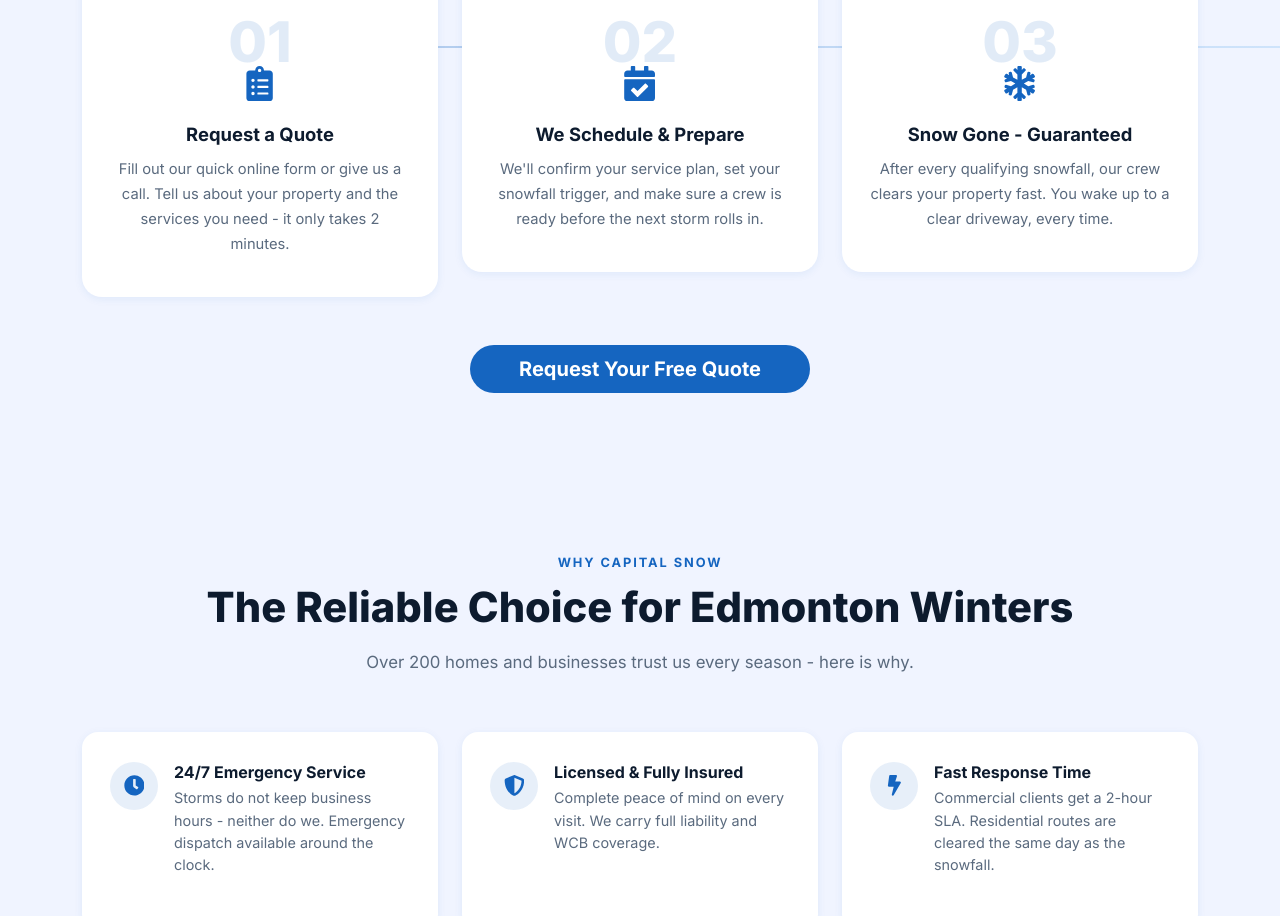
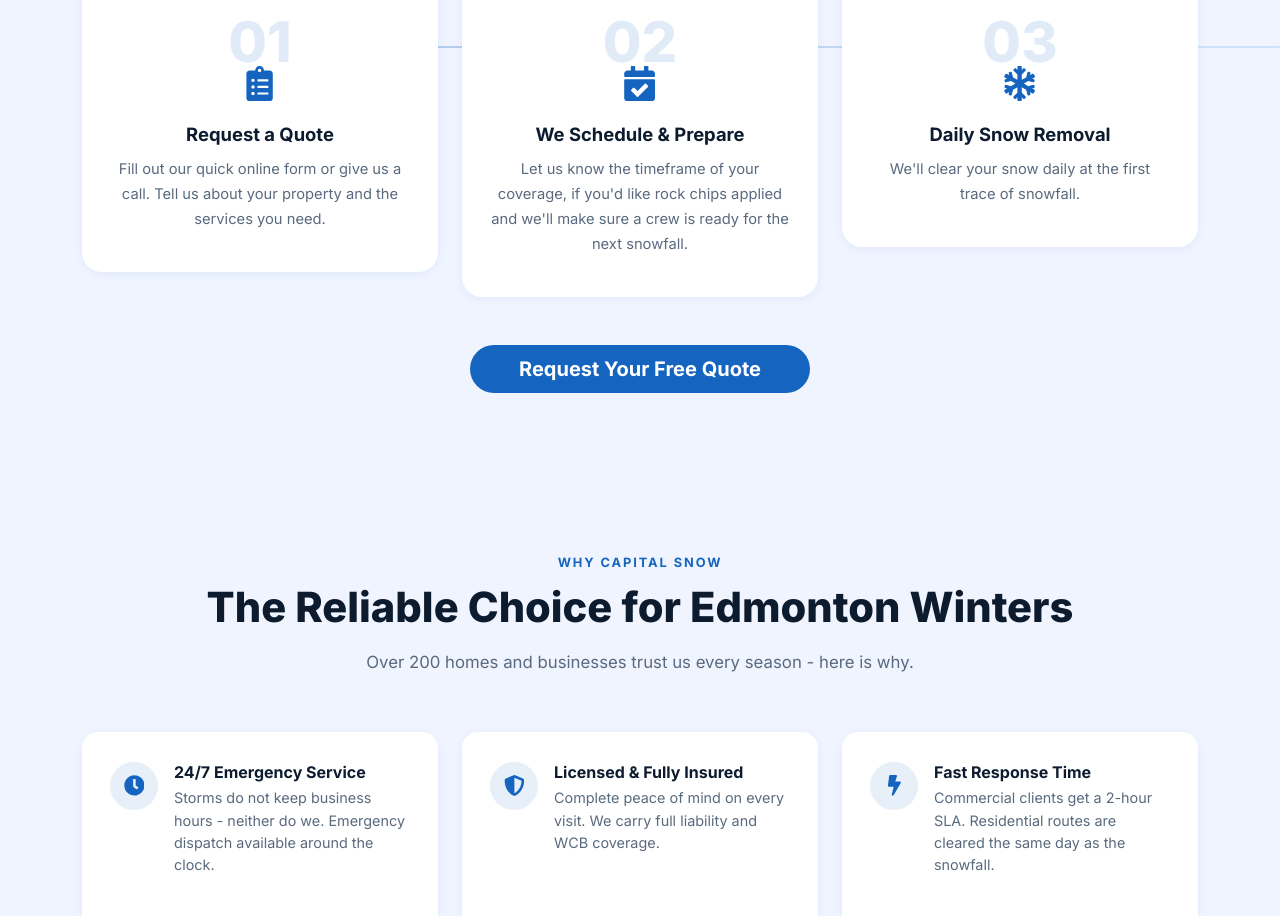
Before and after one commit to tuancat8730-sam/ci_snow_1, a React (Vite) app: page /#/ in a window 1280 px wide. Shown: the part 1940-2856 px from the top of the page. Built offline with nearby package versions, Linux system fonts and the light colour scheme.

Commit message:
fix: update How It Works step copy

```diff
--- a/src/components/sections/HowItWorks.jsx
+++ b/src/components/sections/HowItWorks.jsx
@@ -8,19 +8,19 @@
     num: '01',
     icon: <FaClipboardList />,
     title: 'Request a Quote',
-    desc: 'Fill out our quick online form or give us a call. Tell us about your property and the services you need - it only takes 2 minutes.',
+    desc: 'Fill out our quick online form or give us a call. Tell us about your property and the services you need.',
   },
   {
     num: '02',
     icon: <FaCalendarCheck />,
     title: 'We Schedule & Prepare',
-    desc: "We'll confirm your service plan, set your snowfall trigger, and make sure a crew is ready before the next storm rolls in.",
+    desc: "Let us know the timeframe of your coverage, if you'd like rock chips applied and we'll make sure a crew is ready for the next snowfall.",
   },
   {
     num: '03',
     icon: <FaSnowflake />,
-    title: 'Snow Gone - Guaranteed',
-    desc: 'After every qualifying snowfall, our crew clears your property fast. You wake up to a clear driveway, every time.',
+    title: 'Daily Snow Removal',
+    desc: "We'll clear your snow daily at the first trace of snowfall.",
   },
 ]
 
```
